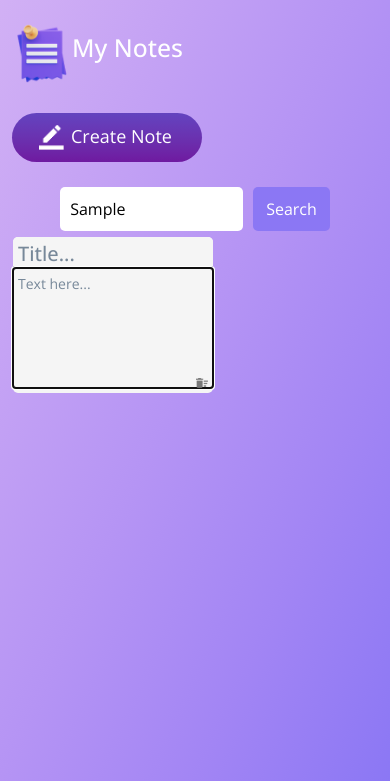
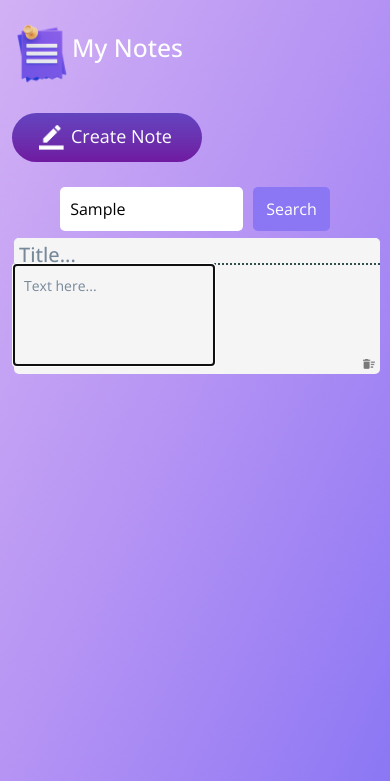
Before and after one commit to TusharDahiyaa/Note-Craft, a plain HTML site: page index.html in a window 390 px wide. Both pictures are taken after typing "Sample" into the empty fields and a click on the button "Create Note". Shown: the part 63-844 px from the top of the page. Drawn offline with nearby package versions, Linux system fonts and the light colour scheme; a web font is replaced by a local one.

Commit message:
Updated CSS for grid responsiveness

```diff
--- a/index.html
+++ b/index.html
@@ -2,7 +2,7 @@
 <html lang="en">
   <head>
     <meta charset="UTF-8" />
-    <meta name="viewport" content="width=device-width, initial-scale=1.0" />
+    <meta name="viewport" content="width=device-width, initial-scale=1" />
     <title>Note Craft</title>
     <link rel="shortcut icon" href="./images/notes.png" type="image/x-icon" />
     <link
--- a/styles/styles.css
+++ b/styles/styles.css
@@ -104,7 +104,7 @@ body {
   grid-template-columns: repeat(4, 1fr);
   grid-gap: 0.5rem;
   width: 100%;
-  margin: 0;
+  justify-content: center;
 }
 
 .input-container {
@@ -115,6 +115,7 @@ body {
   font-size: 16px;
   cursor: pointer;
   user-select: text;
+  width: 100%;
 }
 
 /* Styles for the note title */
@@ -140,6 +141,8 @@ body {
   min-height: 150px;
   overflow: hidden;
   max-height: 150px;
+  width: 90%;
+  max-width: 300px;
 }
 
 .input-title:empty::before,
@@ -159,23 +162,21 @@ body {
 }
 
 /* X-Small devices (portrait phones, less than 576px) */
-@media screen and (max-width: 575.98px) {
+@media screen and (max-width: 575.98px) and (orientation: portrait) {
   #notes-container {
     grid-template-columns: repeat(1, 1fr) !important;
-    grid-gap: 0.5rem;
+    grid-gap: 1rem;
     font-size: 12px;
-    justify-content: center;
   }
 
   .input-container {
-    margin: 1px;
+    margin: 2px;
     font-size: 12px;
   }
 
   .input-box {
-    padding: 5px;
-    min-height: 120px;
-    max-height: 120px;
+    padding: 10px;
+    min-height: auto;
   }
 
   .input-container img {
@@ -186,12 +187,18 @@ body {
   }
 }
 
+@media screen and (max-width: 689.98px) {
+  #notes-container {
+    grid-template-columns: repeat(2, 1fr);
+    grid-gap: 1rem;
+  }
+}
+
 /* Small devices (landscape phones, less than 768px) */
-@media screen and (max-width: 767.98px) {
+@media screen and (max-width: 767.98px) and (orientation: landscape) {
   #notes-container {
-    grid-template-columns: repeat(2, 1fr) !important;
+    grid-template-columns: repeat(2, 1fr);
     grid-gap: 1rem;
-    justify-content: center;
   }
 }
 
```
